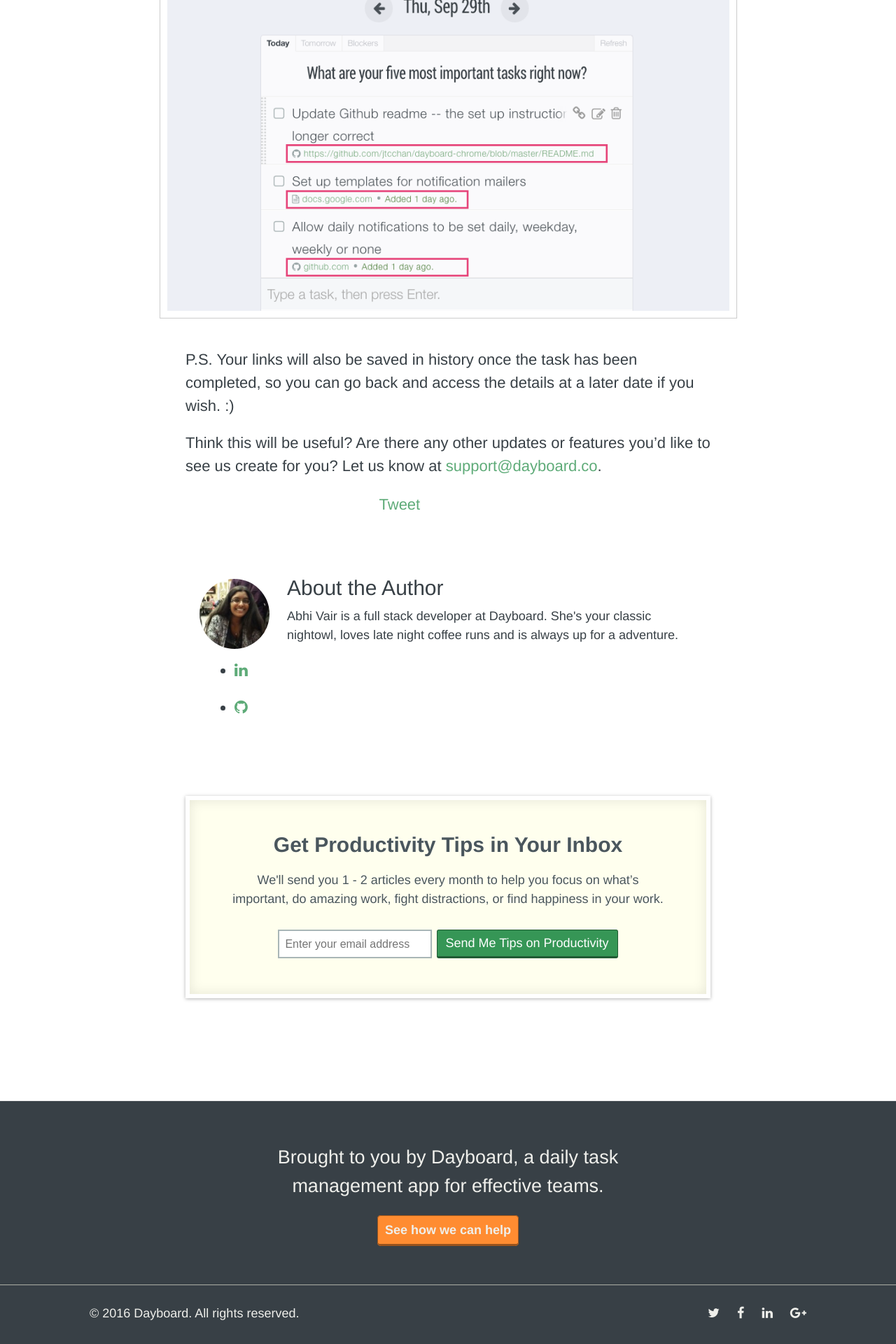
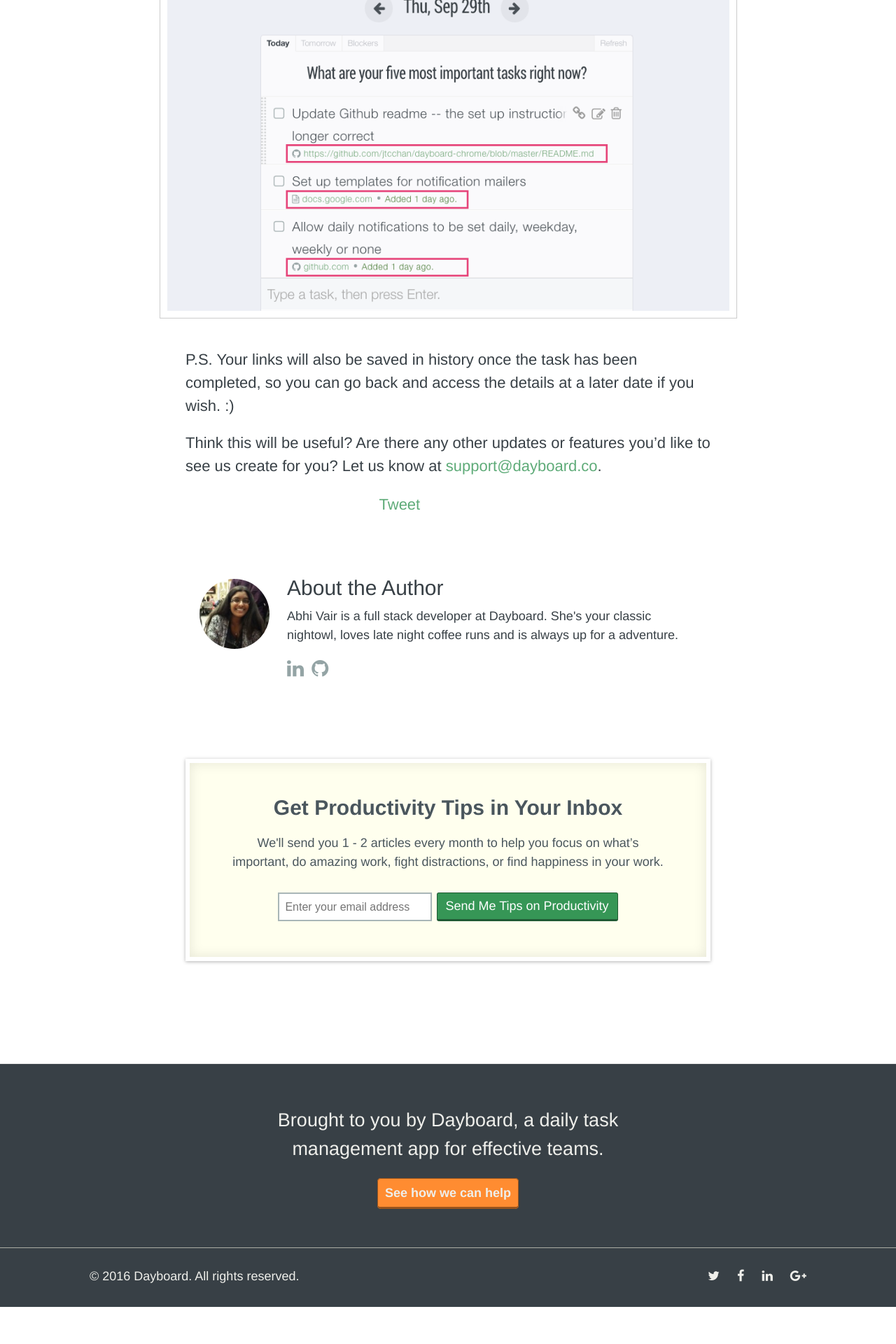
Before and after one commit to dayboard/blog, a Jekyll site: the page built from _posts/2016-10-02-add-links-to-tasks.md, in a window 1280 px wide. Shown: the part 1632-3552 px from the top of the page at 70% size. Built offline with Jekyll 4.4.1, drawn with Linux system fonts in a browser that asks for light colours; nearby versions of some CDN libraries; comment, search, counter and statistics services are not loaded; after the commit the page ends 3499 px from its top, so only the background shows below that; grey boxes are pictures that could not be loaded.

Commit message:
Added styles for author social links

```diff
--- a/_sass/_layout.scss
+++ b/_sass/_layout.scss
@@ -583,7 +583,8 @@
     }
 
     h3,
-    .bio {
+    .bio,
+    .author-links {
       margin-left: 135px;
 
       @include media-query($on-laptop) {
@@ -600,6 +601,20 @@
       padding-left: 134px;
 
       @include media-query($on-palm) { margin-left: 105px; }
+    }
+
+    .author-links {
+      list-style: none;
+
+      li {
+        display: inline-block;
+        margin-right: 5px;
+
+        .fa {
+          color: $lg3;
+          font-size: 28px;
+        }
+      }
     }
   }
 
```
